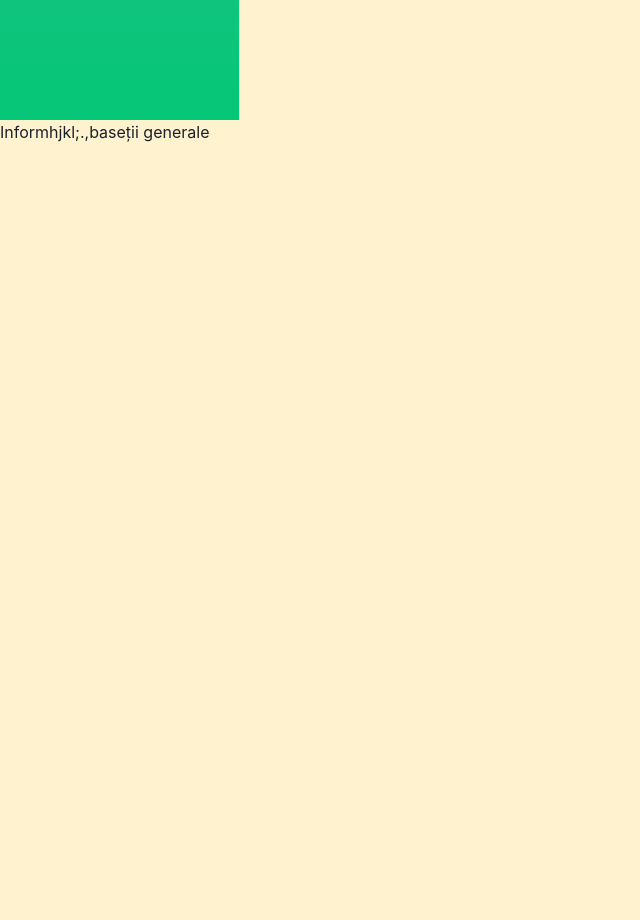
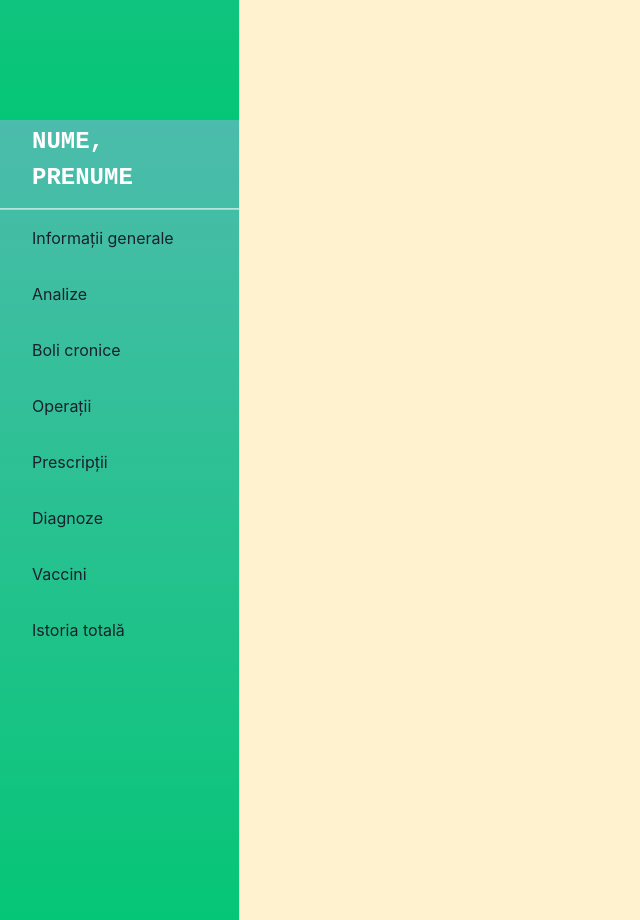
Before and after one commit to Ghenntoggy1/MedRec-PBL-Sem-3, a React (Create React App) app in the folder frontend/: page /Pacient in a window 1280 px wide. Shown: the part 680-1600 px from the top of the page, without its empty margins (0-640 px from the left). Before the commit the page ends 824 px from the top, so only its background shows below. Built offline with nearby package versions, Linux system fonts and the light colour scheme.

Commit message:
connect sidebar

```diff
--- a/frontend/src/components/Sidebar.js
+++ b/frontend/src/components/Sidebar.js
@@ -11,9 +11,6 @@ import {
   Drawer,
   DrawerContent,
 } from '@chakra-ui/react';
-import {
-  FiMenu,
-} from 'react-icons/fi';
 
 const LinkItems = [
   { name: 'Informații generale' },
@@ -26,12 +23,18 @@ const LinkItems = [
   { name: 'Istoria totală'},
 ];
 
+
+
 const Sidebar = () => {
   const [isOpen, setIsOpen] = useState(false);
+  const [selectedMenuItem, setSelectedMenuItem] = useState(null);
 
   const onClose = () => setIsOpen(false);
-  const onOpen = () => setIsOpen(true);
 
+  const handleMenuItemClick = (Name) => {
+    setSelectedMenuItem(Name);
+    onClose(); // Close the sidebar when a menu item is clicked
+  };
 
   return (
     <Box minH="100vh" bg={useColorModeValue('1FAC94', 'gray.900')}>
@@ -45,7 +48,7 @@ const Sidebar = () => {
         size="full"
       >
         <DrawerContent>
-          <SidebarContent onClose={onClose} />
+          <SidebarContent onClose={onClose} onItemClick={handleMenuItemClick} />
         </DrawerContent>
       </Drawer>
       <Box ml={60} p="4">
@@ -55,7 +58,7 @@ const Sidebar = () => {
   );
 };
 
-const SidebarContent = ({ onClose, ...rest }) => {
+const SidebarContent = ({ onClose,onItemClick, ...rest }) => {
   return (
     <Box
       bgGradient='linear-gradient(to-t, #05C676, #4CBCAC)'
@@ -75,9 +78,9 @@ const SidebarContent = ({ onClose, ...rest }) => {
       </Flex>
       <Divider orientation="horizontal" bg="white" mt="2" h="1px" /> {/* Horizontal line */}
       {LinkItems.map((link) => (
-        <NavItem key={link.name}>
-          {link.name}
-        </NavItem>
+         <NavItem key={link.name} onClick={() => onItemClick(link.name)}>
+         {link.name}
+       </NavItem>
       ))}
     </Box>
   );
@@ -85,13 +88,14 @@ const SidebarContent = ({ onClose, ...rest }) => {
 
 
 
-const NavItem = ({ children, ...rest }) => {
+const NavItem = ({ children, onClick, ...rest }) => {
   return (
     <Box
       as="a"
       href="#"
       style={{ textDecoration: 'none' }}
       _focus={{ boxShadow: 'none' }}
+      onClick={onClick} // Add onClick event handler here
     >
       <Flex
         align="center"
@@ -112,4 +116,5 @@ const NavItem = ({ children, ...rest }) => {
   );
 };
 
+
 export default Sidebar;
--- a/frontend/src/pages/Pacient.js
+++ b/frontend/src/pages/Pacient.js
@@ -1,14 +1,19 @@
-
-// Pacient.js
-import React from 'react';
+import React, { useState } from 'react';
 import Sidebar from '../components/Sidebar';
 
 const Pacient = () => {
+  const [selectedMenuItem, setSelectedMenuItem] = useState('Informații generale');
+
+  const handleMenuItemClick = (itemName) => {
+    setSelectedMenuItem(itemName);
+    // Handle the click event logic here, such as updating state or performing other actions
+    console.log(`Menu item clicked: ${itemName}`);
+  };
+
   return (
-
-<div>
-      <h1>Informhjkl;.,baseții generale</h1>
-      {/* Add content sbpecific to the "Informații generale" page here */}
+    <div>
+      <Sidebar onItemClick={handleMenuItemClick} />
+      {/* Render other components or content based on the selectedMenuItem state */}
     </div>
   );
 };
```
